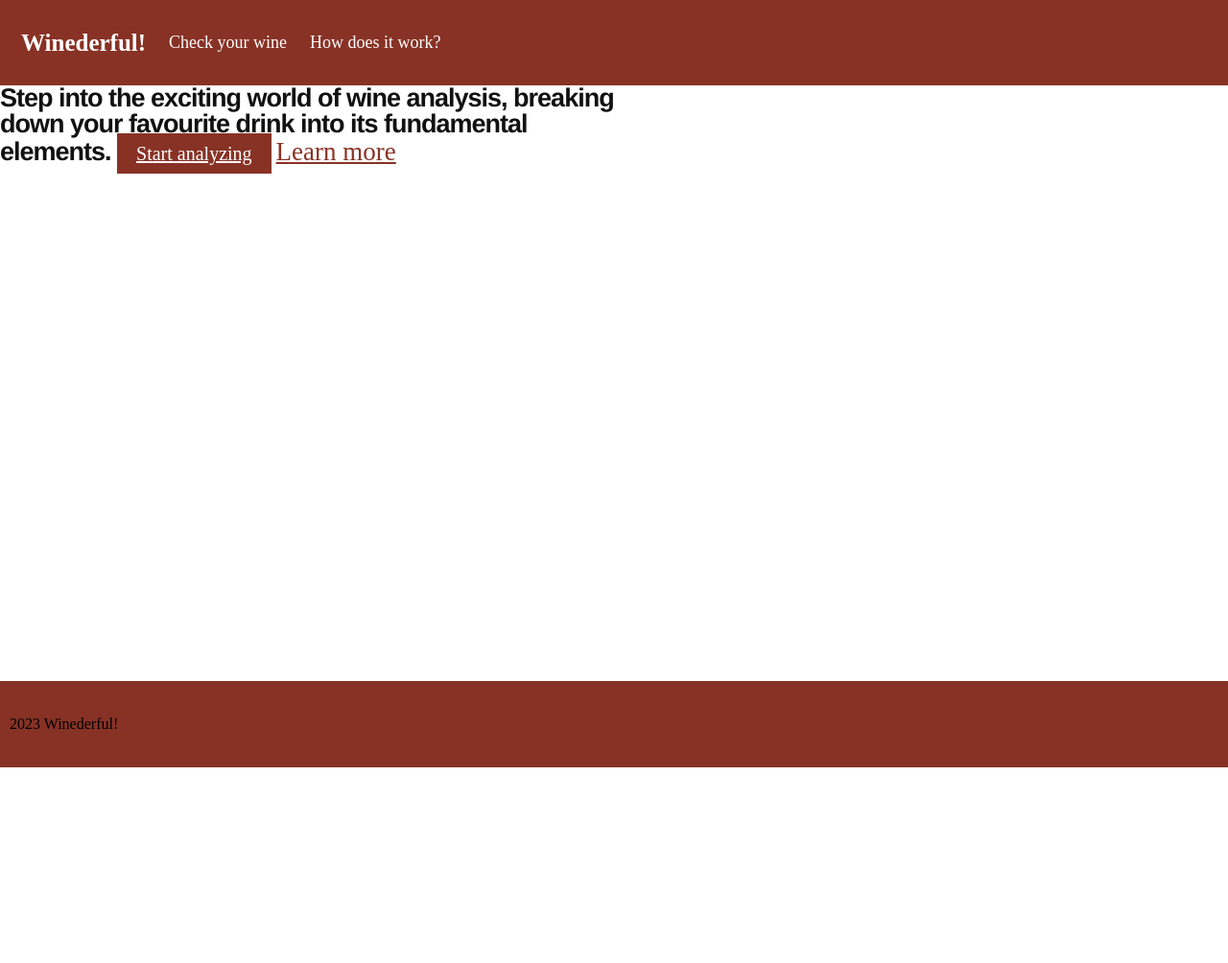
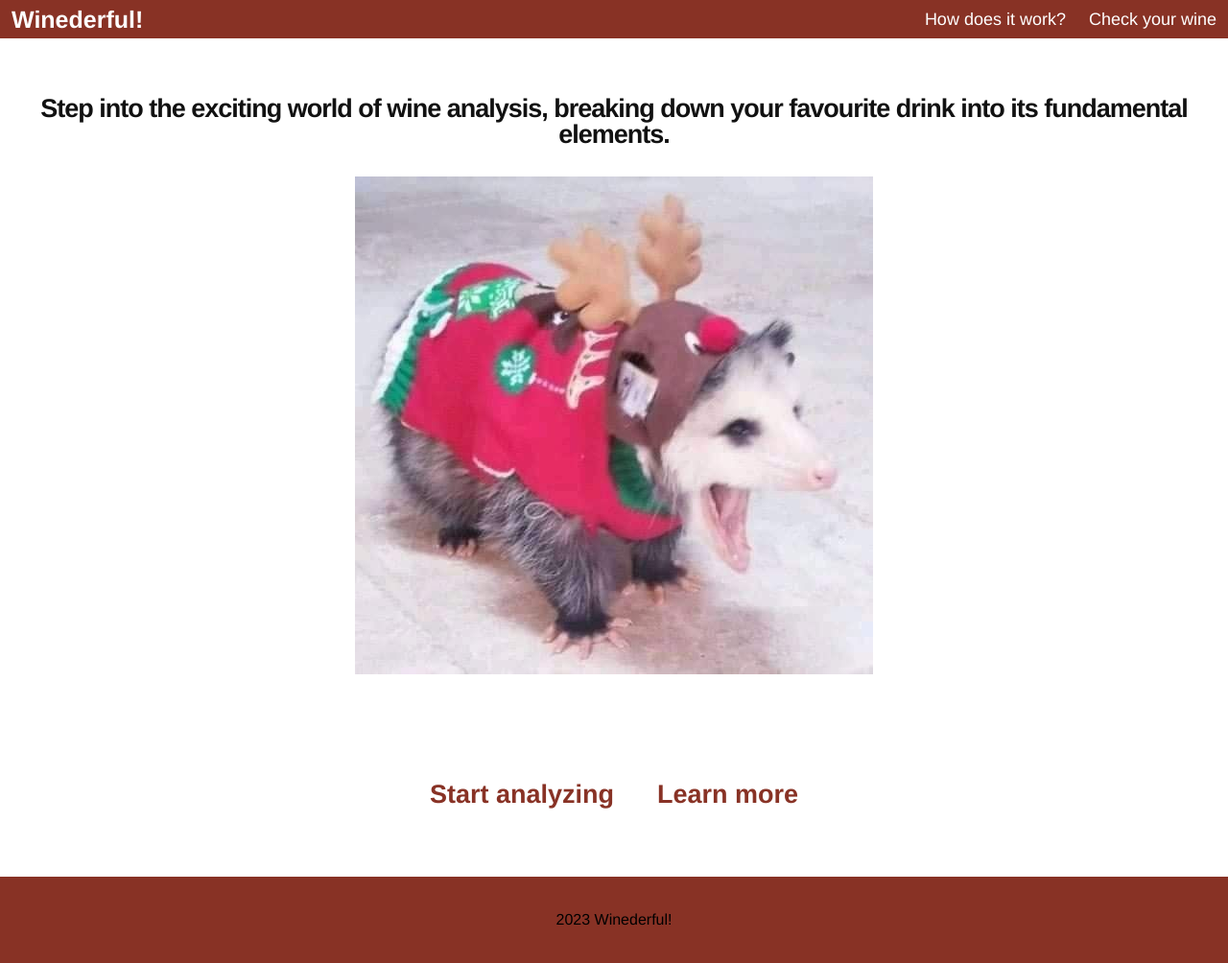
Before and after one commit to Philipekum/WineDjango, a Django app: page / in a window 1280 px wide. Shown: the whole page at 96% size. Before the commit the page ends 800 px from the top, so only its background shows below. Run offline with Django 4.2, Linux system fonts and the light colour scheme.

Commit message:
design update

```diff
--- a/Wine/WineAnalyzer/static/WineAnalyzer/css/styles.css
+++ b/Wine/WineAnalyzer/static/WineAnalyzer/css/styles.css
@@ -6,11 +6,16 @@ body {
     margin: 0;
     min-height: 100%;
     min-width: 100%;
+    display: flex;
+    justify-content: center;
+    align-items: center;
+    height: 100vh;
+
 }
 
 main {
     flex: 1;
-    width: 50%;
+    width: 100%;
     font-size: 20px;
 }
 
@@ -18,22 +23,32 @@ main {
   overflow: hidden;
   background-color: #883225;
   padding: 20px 10px;
+  display: flex;
+  justify-content: space-between;
+  align-items: center;
+  width: 100%;
 }
 
 .header a {
-  float: left;
+  float: right;
   color: white;
   text-align: center;
+  font-family: 'Helvetica Neue';
   padding: 12px;
   text-decoration: none;
   font-size: 18px;
   line-height: 25px;
   border-radius: 4px;
+  margin-top: 10px;
+  margin-bottom: 10px;
+
 }
 
 .header a.logo {
+  float: left;
   font-size: 25px;
   font-weight: bold;
+  font-family: 'Helvetica Neue';
 }
 
 .header-right {
@@ -45,28 +60,76 @@ footer {
   width: 100%;
   background: #883225;
   padding: 20px 10px;
+  color: white;
 }
 
 .container {
-  display: flex;
-  flex-direction: column;
-  min-height: 100vh;
-  min-width: 100vh;
+    position: relative;
+    display: flex;
+    flex-direction: column;
+    align-items: center;
+    justify-content: space-between;
+    height: 100vh;
+    width: 100vw;
+    text-align: center;
+
+
+
 }
 
 .start-button {
-    background: #883225;
+    font-family: 'Helvetica Neue';
+    font-weight: bold;
+    text-decoration: none;
+    color: #883225;
+    font-size: 27px;
+    padding: 10px 20px;
+    margin-top: 100px;
+    margin-bottom: 60px;
+    border-radius: 10px;
+    border-color: #883225;
+    background-color: white;
+    display: inline-block; /* делаем кнопку блочным элементом */
+}
+
+.start-button:hover {
+    font-family: 'Helvetica Neue';
+    font-weight: bold;
+    background-color: #883225;
+    text-decoration: none;
     color: white;
     font-size 27px;
     padding: 10px 20px;
     border: none
     border-radius: 10px;
+
 }
 
 .learn-button {
+    font-family: 'Helvetica Neue';
+    font-weight: bold;
+    text-decoration: none;
     color: #883225;
     font-size: 27px;
-    padding: 10px 20 px;
+    padding: 10px 20px;
+    margin-top: 100px;
+    margin-bottom: 60px;
+    border-radius: 10px;
+    border-color: #883225;
+    background-color: white;
+    display: inline-block; /* делаем кнопку блочным элементом */
+
+}
+
+.learn-button:hover {
+    font-family: 'Helvetica Neue';
+    font-weight: bold;
+    background-color: #883225;
+    text-decoration: none;
+    color: white;
+    font-size 27px;
+    padding: 10px 20px;
+    border: none
     border-radius: 10px;
 }
 
@@ -78,4 +141,55 @@ footer {
      letter-spacing: -1px;
      line-height: 1;
      text-align: center;
+     display: inline-block; /* делаем кнопку блочным элементом */
+     margin-top: 60px;
+     margin-bottom: 30px;
 }
+
+h1 {
+    font-family: 'Helvetica Neue';
+    font-weight: bold;
+    color: #883225;
+    text-decoration: none;
+}
+
+h2 {
+    font-family: 'Helvetica Neue';
+    font-weight: bold;
+    color: #883225;
+    text-decoration: none;
+}
+
+p {
+font-family: 'Helvetica Neue';
+
+    color: black;
+    text-decoration: none;
+}
+
+.fa {
+    margin-top: 50px;
+    margin-bottom: 50px;
+}
+
+button{
+font-family: 'Helvetica Neue';
+    font-weight: bold;
+    text-decoration: none;
+    color: #883225;
+    font-size: 20px;
+    padding: 10px 20px;
+    margin-top: 10px;
+    margin-bottom: 10px;
+    border-radius: 10px;
+    border-style: solid;
+    border-color: #883225;
+    background-color: white;
+    display: inline-block; /* делаем кнопку блочным элементом */
+}
+
+
+img {
+  display: block;
+  margin: 0 auto;
+}
--- a/Wine/WineAnalyzer/templates/WineAnalyzer/analyzer.html
+++ b/Wine/WineAnalyzer/templates/WineAnalyzer/analyzer.html
@@ -15,12 +15,12 @@
 <form class="elements-form" action="{% url 'analyzer' %}" method="post">
   {% csrf_token %}
   {{ form.as_p }}
-  <button type="submit">Add</button>
+  <button type="submit">Check</button>
 </form>
 
 {% if result >= 0 %}
   {% for i in stars %}
-      <span class="fa fa-star" {% if i <= result %} style="color: orange"  {% endif %}></span>
+      <span class="fa fa-star fa-lg" {% if i <= result %} style="color: orange"  {% endif %}></span>
   {% endfor %}
 {% endif %}
 
--- a/Wine/WineAnalyzer/templates/WineAnalyzer/home.html
+++ b/Wine/WineAnalyzer/templates/WineAnalyzer/home.html
@@ -13,6 +13,11 @@
 <a class="home-text">
     Step into the exciting world of wine analysis, breaking down your favourite drink into its fundamental elements.
 </a>
+
+<img src="{% static 'WineAnalyzer/images/wine-image.jpg' %}" alt="Image">
+
+
+
 <a class="start-button" href="{% url 'analyzer' %}">Start analyzing</a>
 <a class="learn-button" href="{% url 'about' %}">Learn more</a>
 
```
Also changed, not shown: Wine/WineAnalyzer/static/WineAnalyzer/js/script.js (deleted, +0 -76 lines), Wine/WineAnalyzer/templates/WineAnalyzer/about.html (+4 -4 lines), requirements.txt (+13 -0 lines), Wine/WineAnalyzer/static/WineAnalyzer/images/wine-image.jpg (added).
